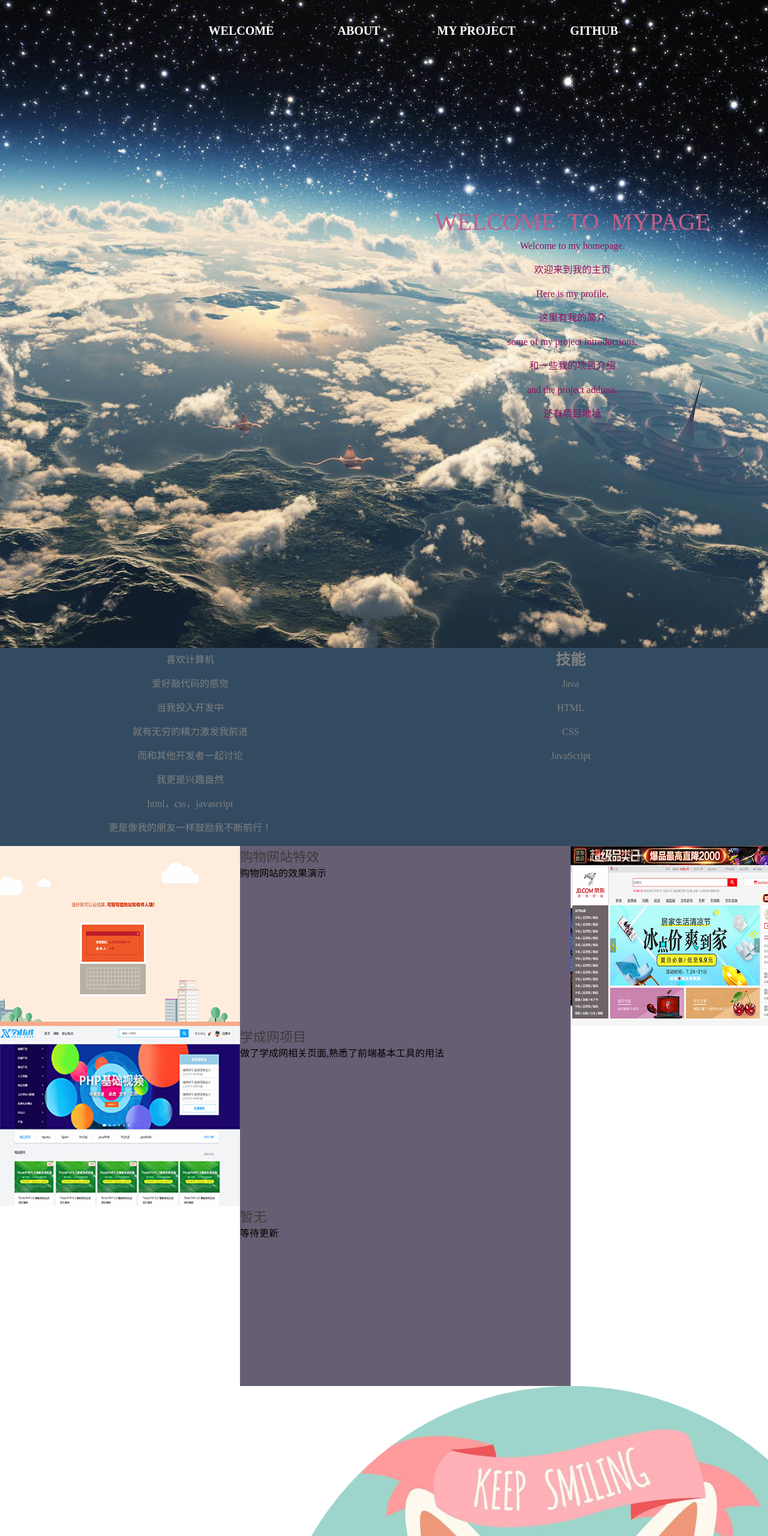
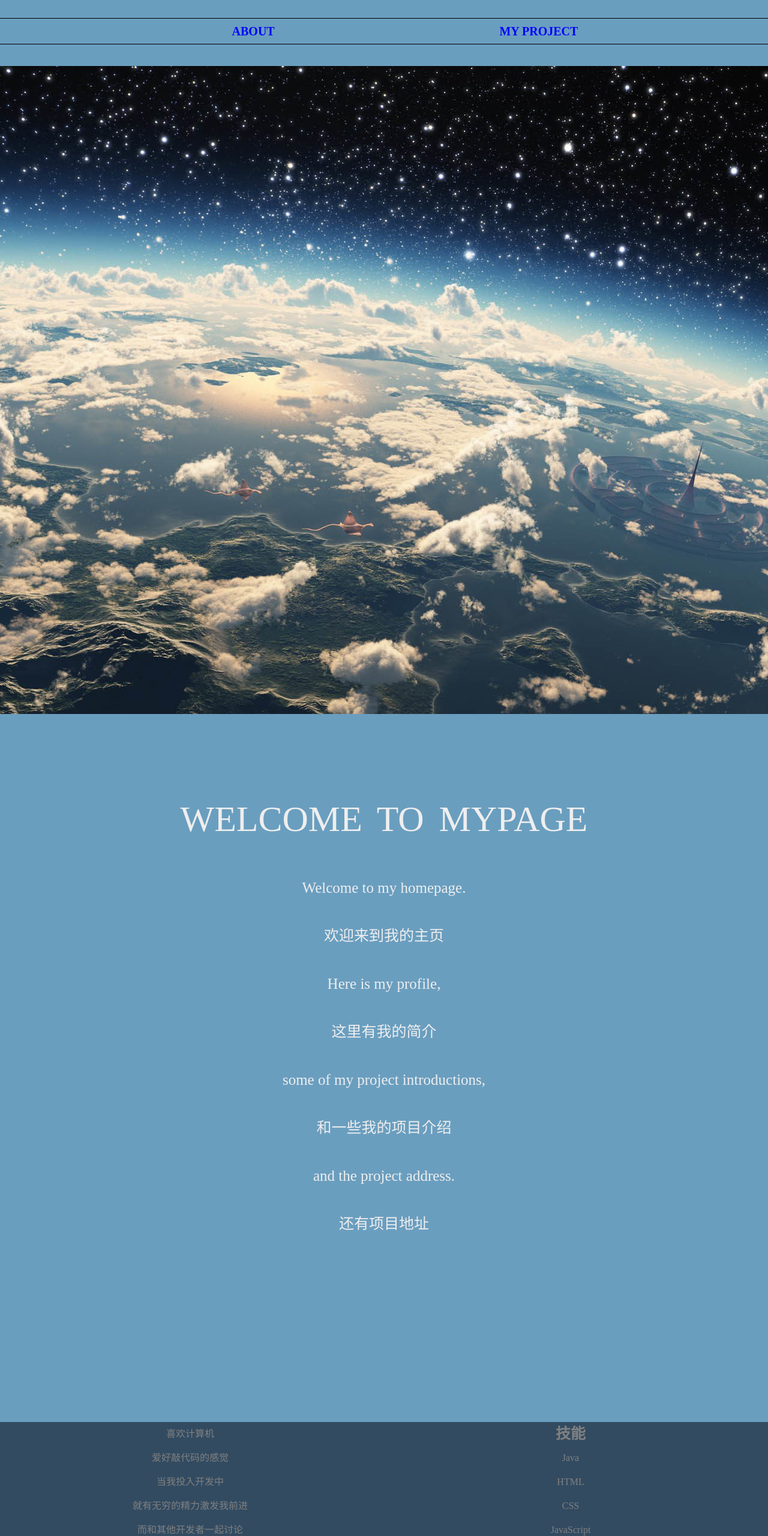
Before and after one commit to niaier/public, a plain HTML site: page index.html in a window 1280 px wide. Shown: the top 2560 px of the page at 60% size. Drawn offline with Linux system fonts and the light colour scheme.

Commit message:
第七次
修复缩放问题，优化代码结构，增加特效，优化ui

```diff
--- a/css/style.css
+++ b/css/style.css
@@ -3,6 +3,9 @@
 		* {
 			margin: 0;
 			padding: 0;
+		}
+		body {
+			background-color: #6a9ebf;
 		}
 		/*去除列表样式点*/
 		ul {
@@ -25,14 +28,11 @@
 			margin: 0 auto;
 		}
 
-		header {
-			float: left;
-		}
 
 		a {
+			color: blue;
 			font-size: 20px;
 			font-weight: 800;
-			color: #fff;
 			text-decoration: none; /*清除下划线*/
 		}
 		a:hover {
@@ -40,62 +40,68 @@
 		}
 
 		nav {
-			width: 1400px;
 			height: 50px;
 			margin: 30px auto; /*盒子水平居中对齐*/
-			float: left;
 
 		}
 		.navbar {
-			float: left;
+			position: fixed;
+			margin-left: 50%;
+			transform: translate(-50%); /*完美写法*/
+			text-align: center;
 			height: 42px;
-			width: 1000px;
+			width: 1903px;
 			line-height: 42px; /*行高给父亲会继承*/
-			margin-left: -100px;
-			position: absolute;
-			left: 30%;
+			border: 1px solid black;
+
 		}
 
+		.navbar ul {
+			display: flex; /*千万记住子级父级*/
+		}
 		.navbar li {
+			flex: 1;
 			float: left;
 			margin-left: 40px;
+
 
 		}
 
 		.navbar li a {
 			padding: 0px 8px;
-			display: block; /*转换为块级*/
 			height: 42px;
-			text-align: center;
-			width: 140px
+			margin: 0 auto;
+
+		}
+
+		.navbar li:first-child {
+
 		}
 
 		.banner	{
 			height: 1080px;
-			background-image: url(../images/star.png);
+			background: url(../images/star.png) 0 0 no-repeat ;
 			/*千万注意图片路径*/
 		}
 
 		/*welcome部分*/
 		.welcome {
 			text-align: center;
-			position: absolute;
-			top: 350px;
-    		left: 554px;
-    		width: 800px;
+    		width: 1000px;
+    		height: 1080px;
+    		color: #eee;
 		}
 		.welcome .title {
-			font-size: 40px;
+			margin-top: 100px;
+			font-size: 60px;
 			font-weight: 500;
-			color: #c35e88;
 			word-spacing: 10px;
-			line-height: 40px;
+			line-height: 150px;
 		}
 		.welcome .words {
 			text-align: center;
-			display: block;
-			line-height: 40px;
-			color: #920d5c;
+			font-size: 25px;
+			line-height: 80px;
 		}
 
 		/*about部分*/
@@ -139,19 +145,39 @@
 		/*myproject*/
 
 		.myproject {
+			margin-top: 200px;
 			width: 1903px;
+			display: flex;
+			flex-wrap: wrap;
+			min-width: 100px;
+		}
+
+		.unit {
+			width: 400px;
+			height: 400px;
+			flex: 1;
+
 		}
 
 		.pic {
+			margin:0 auto;
 			width: 400px;
 			height: 300px;
-			float: left;
+			border: 2px solid gray;
+			border-radius:20px;
+			overflow: hidden;
+			transition: all 0.5s;
+
+
 		}
+		.pic:hover {
+			box-shadow: 0 15px 30px rgba(0,0,0,0.4)
+
+		}
+
 		.intro {
-			height: 300px;
-			width: 551px;
-			background-color: #685e73;
-			float: left;
+
+			text-align: center; /*在父盒子里 使用*/
 		}
 		.intro div a {
 			font-size: 22px;
@@ -161,24 +187,25 @@
 
 		/*github*/
 		.github {
+			margin-top: 300px;
 		    height:1000px;
 		    width: 1000px;
-			float: left;
 			border-radius: 1000px;
    			background:url(../images/gitpic.jpg) no-repeat center top;
-   			position: relative;
-   			left:452px;
+
+
 
    		}
-		.github a {
+   		.address {
+   			text-align: center;
+   		}
+		.address a {
 			font-weight: 700;
 			letter-spacing: 3px;
 			color: gray;
 			font-size: 60px;
-			display: block;
-			float: left;
-			position: absolute;
-			top: 78%;
-			left: 270px;
+			position: relative;
+			top:-100px;
+
 
 		}
--- a/index.html
+++ b/index.html
@@ -82,7 +82,7 @@
 
 	<!-- myporject -->
 	<div class="myproject container" id="myproject">
-			<div class="row">
+			<div class="unit">
 				<div class="pic"><a href="shopping/index.html" target="_blank"><img src="images/shop.png" alt=""></a>
 				</div>
 				<div class="intro">
@@ -91,7 +91,7 @@
 					<p>购物网站的效果演示</p>
 				</div>
 			</div>
-			<div class="row">
+			<div class="unit">
 				<div class="pic"><a href="jd/index.html" target="_blank"><img src="images/jdslt.png" alt=""></a>
 				</div>
 				<div class="intro">
@@ -101,7 +101,7 @@
 				</div>
 			</div>
 
-		<div class="row">
+		<div class="unit">
 				<div class="pic"><a href="xuecheng/index.html" target="_blank"><img src="images/xcslt.png" alt=""></a>
 				</div>
 				<div class="intro">
@@ -110,20 +110,15 @@
 					<p>做了学成网相关页面,熟悉了前端基本工具的用法</p>
 				</div>
 			</div>
+
+
 		</div>
-		<div class="row">
-				<div class="pic"><a href="#"><img src="" alt=""></a>
-				</div>
-				<div class="intro">
-					<div><a href="#">暂无</a>
-					</div>
-					<p>等待更新</p>
-				</div>
-			</div>
+
 	</div>
 	<!-- github -->
 	<footer>
-		<div class="github container" id="github"><a href="https://github.com/niaier/public" target="_blank">我的github地址</a></div>
+		<div class="github container" id="github"></div>
+		<div class="address"><a href="https://github.com/niaier/public" target="_blank">我的github地址</a></div>
 	</footer>
 </body>
 </html>
```
